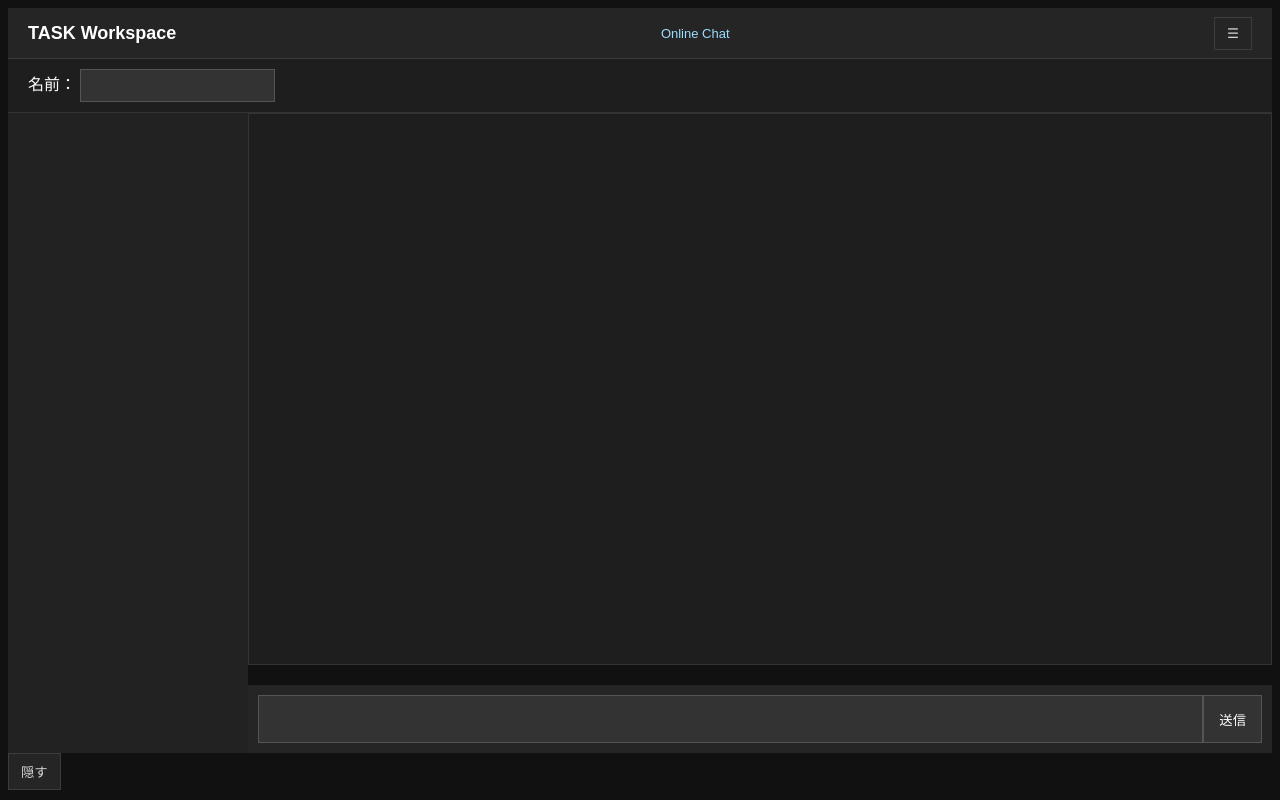
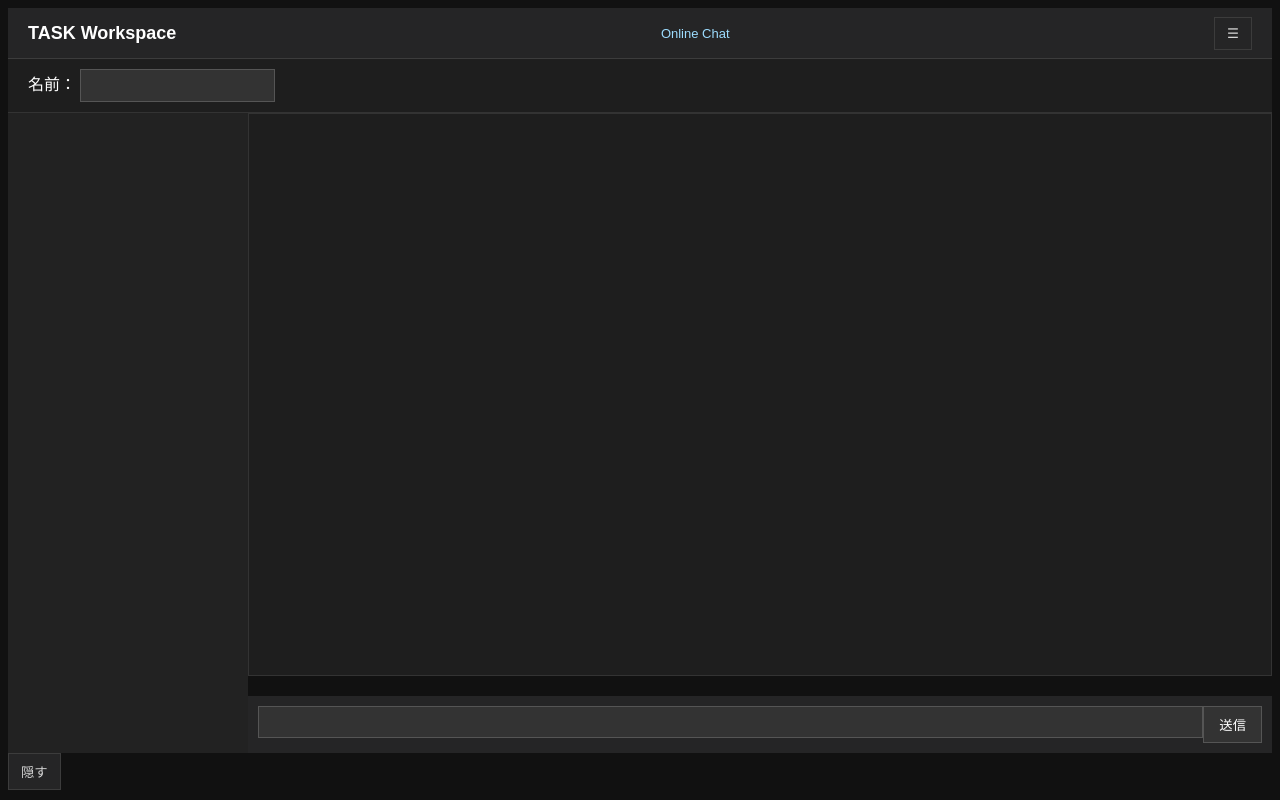
Before and after one commit to UssaMen/ChatApp, a website: page public/index.html in a window 1280 px wide. Drawn offline with Linux system fonts and the light colour scheme.

```diff
--- a/public/index.html
+++ b/public/index.html
@@ -179,11 +179,11 @@
     resize:none;
 
     overflow-y:auto;
-
+    height:20px;
     min-height:20px;
 
     max-height:120px;
-
+    padding:5px 8px;
     font-family:sans-serif;
 
 }
```
